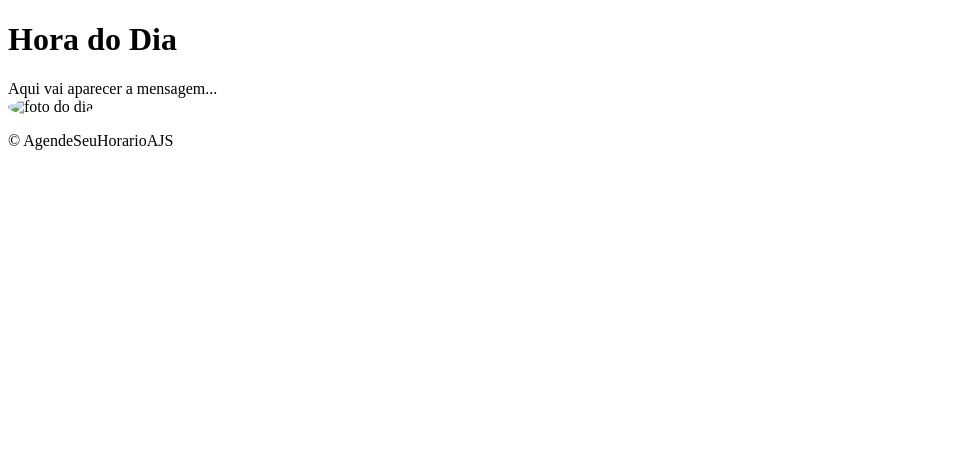
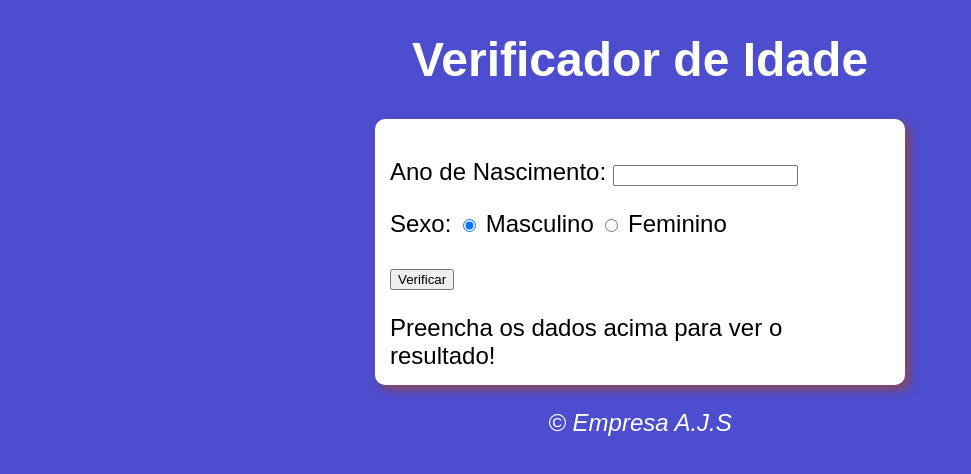
Before and after one commit to Alexandrodasilva/JSPath, a plain HTML site: page site01/model02/index.html in a window 1280 px wide. Shown: the whole page, without its empty margins (0-971 px from the left). Drawn offline with Linux system fonts and the light colour scheme.

Commit message:
adiconando novos arquivos em modul02

```diff
--- a/site01/model02/estilo.css
+++ b/site01/model02/estilo.css
@@ -0,0 +1,24 @@
+body{
+    background: rgba(40, 40, 199, 0.829);
+    font: normal 18pt Arial;
+}
+header{
+    color: white;
+    text-align: center;
+}
+section{
+    background: white;
+    border-radius: 10px;
+    padding: 15px;
+    width: 500px;
+    margin: auto;
+    box-shadow: 5px 5px 10px  rgba(173, 70, 11, 0.603);
+
+
+}
+
+footer{
+    color: white;
+    text-align: center;
+    font-style: italic;
+}
--- a/site01/model02/index.html
+++ b/site01/model02/index.html
@@ -7,24 +7,34 @@
     <meta name="viewport" content="width=device-width, initial-scale=1.0">
     <title>hora do dia</title>
     <link rel="stylesheet" href="estilo.css">
-    <!--começar o css é só escrever link que já aparece a opção
-         e criar uma pasta é só clicar em ctrl + o botão na pasta que quer fazer ou seja, no estilo.css -->
+
 </head>
 
 <body>
     <header>
-        <h1>Hora do Dia</h1>
+        <h1>Verificador de Idade</h1>
     </header>
     <section>
-        <div id="msg">
-            Aqui vai aparecer a mensagem...
+        <div>
+            <p> Ano de Nascimento:
+                <input type="number" name="txtano" id="txtano" min="0">
+            </p>
+            <p>Sexo:
+                <input type="radio" name="radsex" id="mas" checked>
+                <label for="mas">Masculino</label>
+                <input type="radio" name="radsex" id="fem">
+                <label for="mas">Feminino</label>
+            </p>
+            <p>
+                <input type="button" value="Verificar" onclick="verificar()">
+            </p>
         </div>
-        <div id="foto">
-            <img id="imagem" style="border-radius: 50%" width="250" height="250" src="manha.jpg" alt="foto do dia">
+        <div id="res">
+            Preencha os dados acima para ver o resultado!
         </div>
     </section>
     <footer>
-        <p>&copy; AgendeSeuHorarioAJS</p>
+        <p>&copy; Empresa A.J.S</p>
     </footer>
     <script src="script.js"></script>
 </body>
--- a/site01/model02/script.js
+++ b/site01/model02/script.js
@@ -0,0 +1,21 @@
+function verificar(){
+    var data = new Date()
+    var ano  = data.getFullYear()
+    var fano = document.getElementById('txtano')
+    var res = document.querySelector('div#res')
+    if(fano.value.length == 0 || Number(fano.value) > ano){
+        window.alert('[ERRO] verifique os dados e tente novamente')
+    }
+    else{
+        var fsex = document.getElementsByName('radsex')
+        var idade = ano - Number(fano.value)
+        var genero = ' '
+        if(fsex[0].checked){
+            genero = 'Homem'
+        }else if(fsex[1].checked){
+            genero = 'mulher'
+        }
+        res.style.textAlign = 'center'
+        res.innerHTML = `Detectamos ${genero} com ${idade} anos`
+    }
+}
```
Also changed, not shown: imagen/verificador.png (added).
